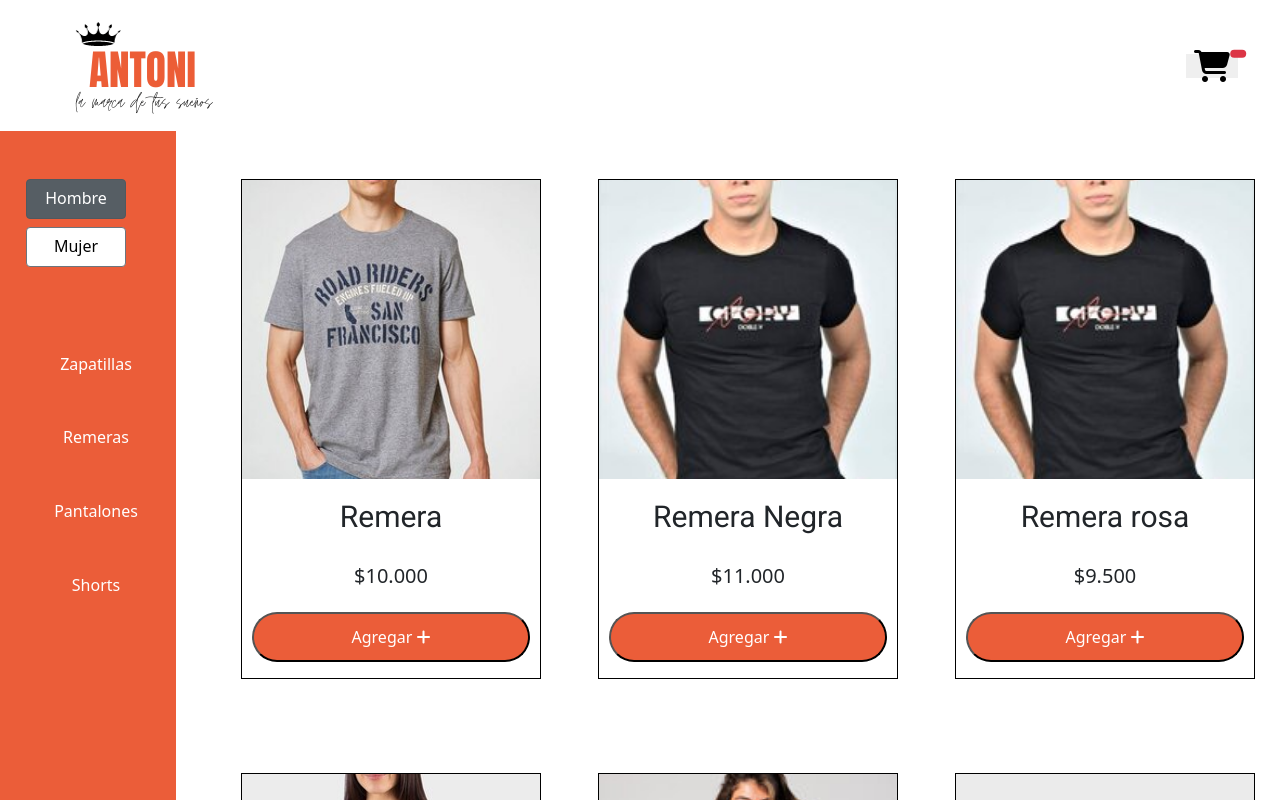
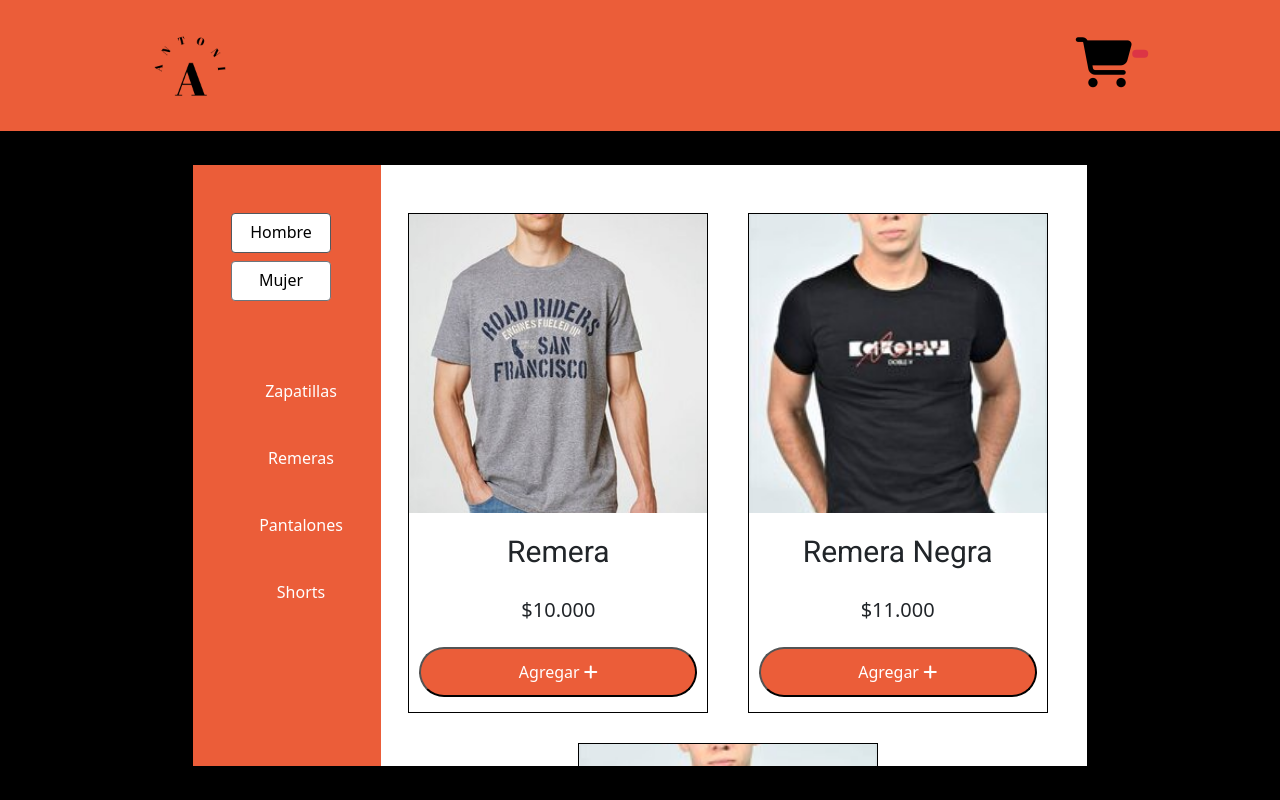
Before and after one commit to Nazita470/java-script, a website: page index.html in a window 1280 px wide. Drawn offline with Linux system fonts and the light colour scheme.

Commit message:
Cambio de tamaño del contenedor dentro de main y fondo de main

```diff
--- a/SASS/_header.scss
+++ b/SASS/_header.scss
@@ -1,12 +1,17 @@
 header{
     z-index: 2;
+    background-color: $color-principal;
     .navbar{
-      padding: 10px 30px;
+      padding: 10px 10%;
       align-items: center;
       justify-content: center;
 
         button{
             border: none;
+            background-color: transparent;
+            i{
+                font-size: 50px;
+            }
         }
 
         a{
--- a/SASS/_main.scss
+++ b/SASS/_main.scss
@@ -1,14 +1,25 @@
 main{
-  overflow: hidden;
-  flex: 1;
+   width: 100%;
+   overflow: hidden;
+   display: flex;
+   justify-content: center;
+   align-items: center;
+
+   //background-image: url(https://cdn.pixabay.com/photo/2018/05/24/04/58/tag-3425877_1280.jpg);
+   background-color: black;
   .contenedor{
    overflow: hidden;
-  }
-    .bar-aside{
+
+   width: 70%;
+   border: 1px solid black;
+   height: 90%;
+
+   .bar-aside{
       width: 10%;
       min-width: 200px;
       z-index: 2;
       background-color: $color-principal;
+      border: none;
         h1{
          text-shadow: black 0.1em 0.1em 0.2em;
          font-size: 25px;
@@ -58,9 +69,13 @@ main{
 
      .seccion_productos{
       flex: 1;
+
       .contenedor{
          overflow-y: scroll;
          margin-left: 20px;
+         border : none;
+         background-color: white;
+         margin: 0;;
          > div{
             flex-wrap: wrap;
           }
@@ -106,4 +121,7 @@ main{
          }
       }
      }
+
+  }
+
    }
--- a/index.html
+++ b/index.html
@@ -13,13 +13,13 @@
     <script src="https://kit.fontawesome.com/fa3a0fd4c5.js" crossorigin="anonymous"></script>
 
 </head>
-<body class="vh-100 w-100">
+<body class="vh-100 w-100 d-flex flex-column justify-content-center align-items-center">
 
-    <header class="position-sticky top-0">
+    <header class="position-sticky top-0 w-100">
         <nav class="navbar navbar-ligth bg-ligth">
             <div class="container-fluid">
               <a class="navbar-brand" href="#">
-                <img src="./assets/img/rsz_2alta_pinta.png" alt="" height="100px" class="d-inline-block align-text-top">
+                <img src="./assets/img/Antoni-logos_transparent.png" alt="" height="100px" class="d-inline-block align-text-top">
 
               </a>
 
@@ -36,7 +36,7 @@
 
     <main>
 
-        <section class="d-flex row h-100 contenedor">
+        <section class="d-flex row contenedor">
 
           <section class="bar-aside  p-0 row d-flex flex-column align-items-center ">
 
```
Also changed, not shown: assets/img/Antoni-logos_transparent.png (added), css/styles.css, 1 other file.
